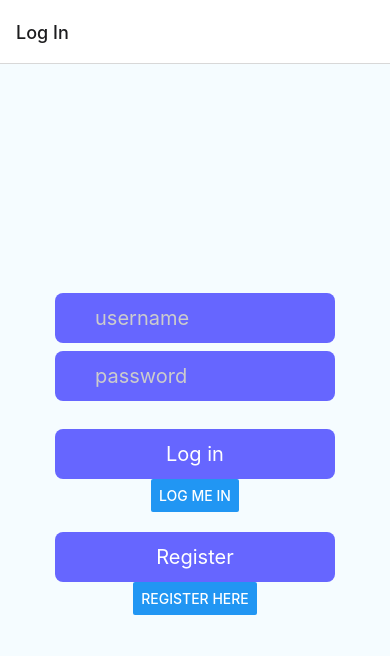
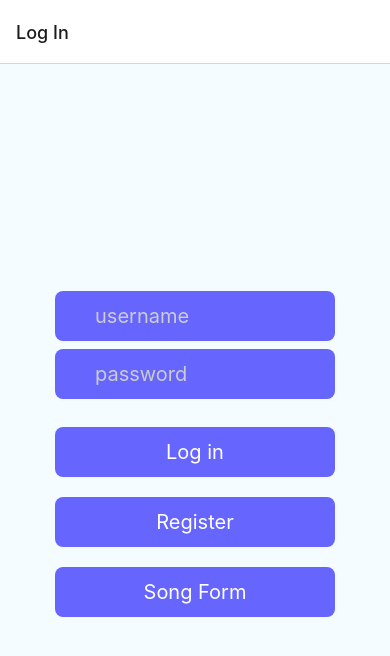
Before and after one commit to tanyapha/mobile-app, a React Native app in the folder songrater-app/: screen /Login in a window 390 px wide. Shown: the top 656 px of the page. Built offline with nearby package versions, Linux system fonts and the light colour scheme.

Commit message:
change button

```diff
--- a/songrater-app/components/Login.js
+++ b/songrater-app/components/Login.js
@@ -41,10 +41,10 @@ export default class Login extends Component {
       }
   } */
 
-  register = () => {
+/*   register = () => {
       const { navigate } = this.props.navigation;
       navigate('Resgiter');
-  }
+  } */
 
   render() {
     return (
@@ -77,18 +77,25 @@ export default class Login extends Component {
           <TouchableOpacity
               style={styles.button}>
               <Text
-                  style={styles.btText}>Log in</Text>
+                  style={styles.btText}
+                  onPress={this.handleSubmit}>
+                  Log in
+              </Text>
           </TouchableOpacity>
-          <Button title="Log Me In" onPress={this.handleSubmit}/>
           <TouchableOpacity
               style={styles.button}>
               <Text
-                  style={styles.btText}>Register</Text>
+                  style={styles.btText}
+                  onPress={() => {Navigation.navigate("Register");}}>
+                  Register
+              </Text>
           </TouchableOpacity>
-          <Button
-              title="Register Here"
-              onPress={() => {Navigation.navigate("Register");}}
-          />
+          <TouchableOpacity
+              style={styles.button}>
+              <Text
+                  onPress={() => {Navigation.navigate("SongForm");}}
+                  style={styles.btText}>Song Form</Text>
+          </TouchableOpacity>
         </TouchableOpacity>
     );
   }
--- a/songrater-app/components/Register.js
+++ b/songrater-app/components/Register.js
@@ -74,7 +74,10 @@ export default class Login extends Component {
           <TouchableOpacity
               style={styles.button}>
               <Text
-                  style={styles.btText}>Log in</Text>
+                  style={styles.btText}
+                  onPress={() => {Navigation.navigate("Login");}}>
+                    Log in Here
+              </Text>
           </TouchableOpacity>
         </TouchableOpacity>
     );
```
